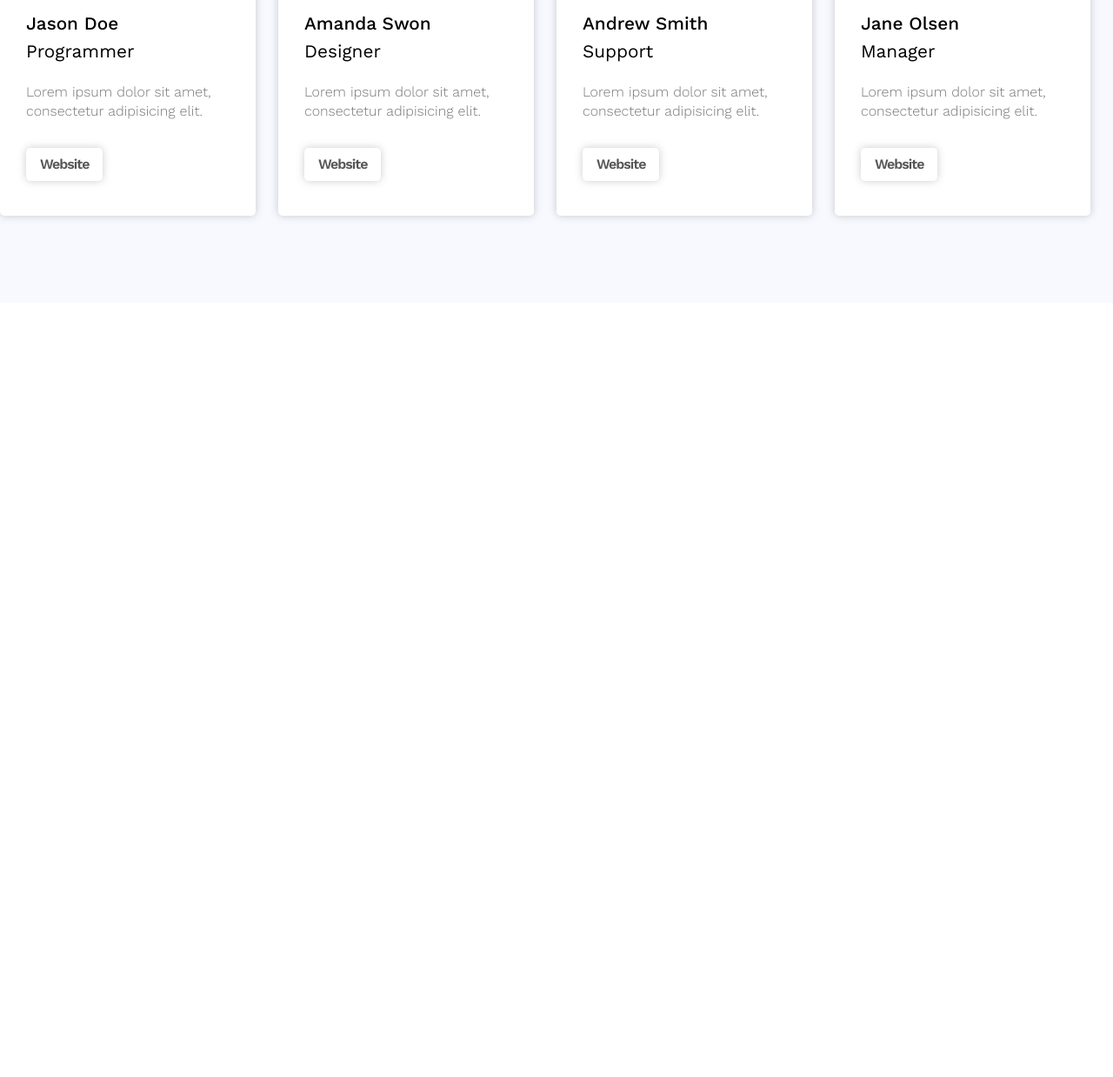
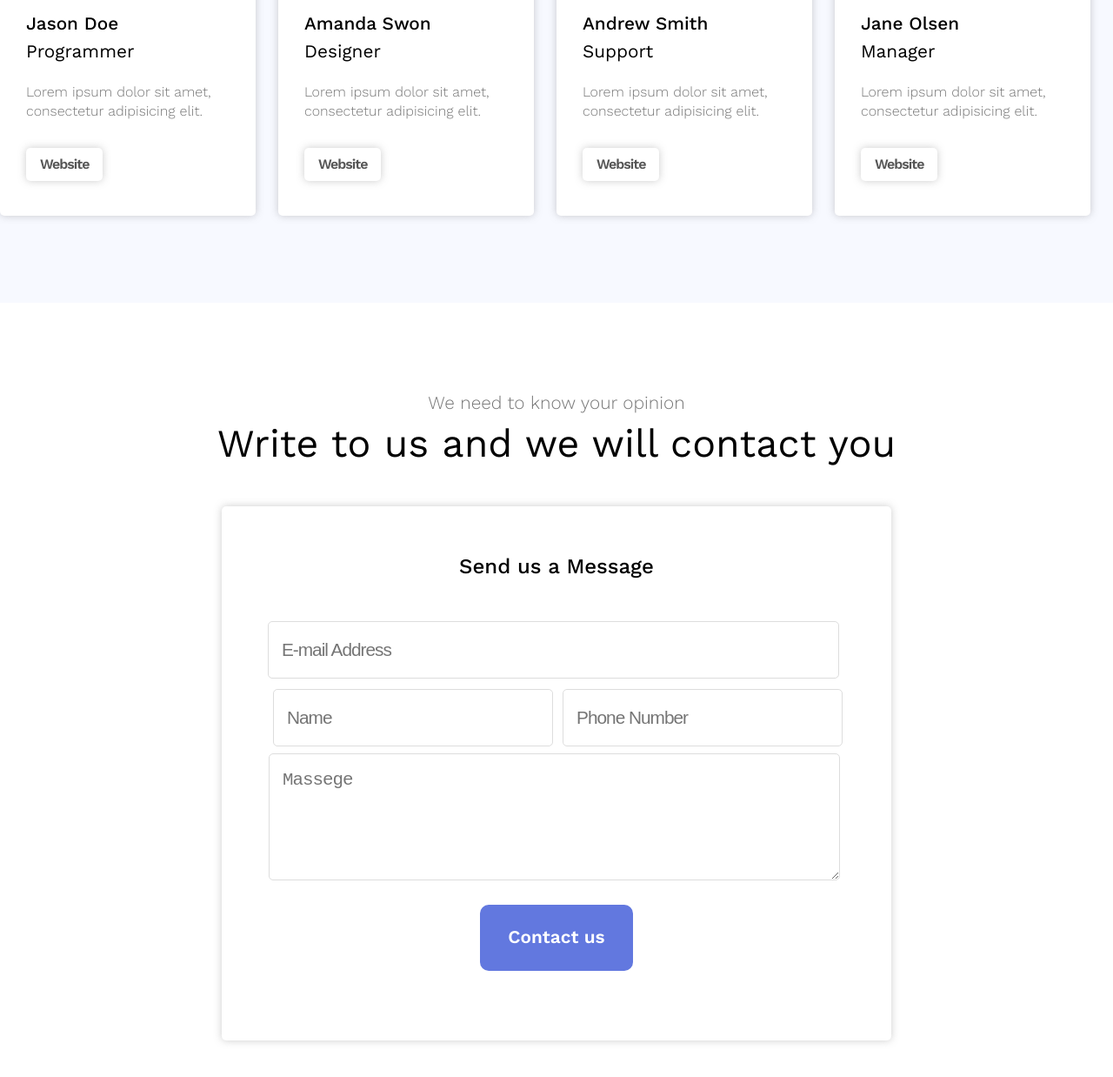
Before and after one commit to MdAbuSaleh/Project-31, a plain HTML site: page index.html in a window 1280 px wide. Shown: the part 6007-7245 px from the top of the page at 87% size. Before the commit the page ends 6355 px from the top, so only its background shows below. Drawn offline with nearby package versions, Linux system fonts and the light colour scheme.

Commit message:
Add Contact

```diff
--- a/index.html
+++ b/index.html
@@ -329,6 +329,32 @@
         </div>
     </section>
 
+    <!-- Contact Us Section -->
+
+    <section class="Contact clear">
+        <div class="container">
+            <div class="contactHeading">
+                <h3>We need to know your opinion</h3>
+                <h2>Write to us and we will contact you</h2>
+            </div>
+            <div class="contactForm">
+                <div class="contactH">
+                    <h2>Send us a Message</h2>
+                    <form action="#">
+                        <input id="Email"  type="email" placeholder="E-mail Address"><br>
+                        <input id="Name" type="text" placeholder="Name">
+                        <input id="Number" type="number" placeholder="Phone Number"><br>
+                        <textarea name="Massege" id="" cols="15" rows="5" placeholder="Massege"></textarea>
+                    </form>
+                    <div class="formb">
+                        <a class="conbtn" href="#">Contact us</a>
+                    </div>
+                </div>
+            </div>
+
+        </div>
+    </section>
+
 </body>
 
 </html>
--- a/style.css
+++ b/style.css
@@ -635,3 +635,150 @@ a{
     background: #555;
     color: #fff;
 }
+/* Contact Us Section */
+
+.Contact{
+    padding: 100px 0px;
+}
+.contactHeading{
+    padding-bottom: 40px;
+    text-align: center;
+}
+.contactHeading h3{
+    font-size: 20.8px;
+    line-height: 31.2px;
+    color: #767676;
+    font-weight: 300;
+}
+.contactHeading h2{
+    font-size: 44.8px;
+    line-height: 62.72px;
+    font-weight: 400;
+    color: #000;
+}
+.contactForm{
+    width: 670px;
+    margin: auto;
+    box-shadow:0px 0px 10px 0px rgba(119, 119, 119, 0.377);
+    padding: 50px;
+    border-radius: 5px;
+}
+.contactH{
+    padding-bottom: 30px;
+}
+.contactH h2{
+    font-size: 25.8;
+    line-height: 38.4px;
+    color: #000;
+    text-align: center;
+    font-weight: 500;
+    padding: 0px 0px 16px;
+    margin-bottom: 20px;
+}
+
+#Email{
+    width: 98%;
+    /* height: 40px; */
+    font-size: 20.8px;
+    line-height: 20.8px;
+    letter-spacing: -1px;
+    margin: 8px 3px;
+    padding: 20px 15px;
+    box-sizing: border-box;
+    color: #767676;
+    border: 0.5px solid #ddd;
+    border-radius: 5px;
+    outline: 0;
+    transition: 0.5s;
+}
+#Email:focus{
+    border: 2px solid #6278df;
+    box-shadow: 0px 0px 20px 0px #6279df57;
+}
+
+#Name{
+    width: 48%;
+    font-size: 20.8px;
+    line-height: 20.8px;
+    letter-spacing: -1px;
+    margin: 4px;
+    padding: 20px 15px;
+    box-sizing: border-box;
+    color: #767676;
+    border: 0.5px solid #ddd;
+    border-radius: 5px;
+    outline: 0;
+    margin-right: 2px;
+    margin-left: 9px;
+    transition: 0.5s;
+
+}
+#Name:focus{
+    border: 2px solid #6278df;
+    box-shadow: 0px 0px 20px 0px #6279df57;
+}
+#Number{
+    width: 48%;
+    font-size: 20.8px;
+    line-height: 20.8px;
+    letter-spacing: -1px;
+    margin: 4px;
+    padding: 20px 15px;
+    box-sizing: border-box;
+    color: #767676;
+    border: 0.5px solid #ddd;
+    border-radius: 5px;
+    outline:0;
+    transition: 0.5s;
+}
+#Number:focus{
+    border: 2px solid #6278df;
+    box-shadow: 0px 0px 20px 0px #6279df57;
+}
+
+textarea{
+    width: 98%;
+    font-size: 20.8px;
+    line-height: 20.8px;
+    letter-spacing: -1px;
+    margin: 4px;
+    padding: 20px 15px;
+    box-sizing: border-box;
+    color: #767676;
+    border: 0.5px solid #ddd;
+    border-radius: 5px;
+    outline:0;
+    transition: 0.5s;
+}
+textarea:focus{
+    border: 2px solid #6278df;
+    box-shadow: 0px 0px 20px 0px #6279df57;
+}
+.formb{
+    width: 100%;
+    margin: auto;
+    text-align: center;
+}
+.conbtn{
+    padding: 20px 30px;
+    background: rgb(98, 120, 223);
+    display: inline-block;
+
+    margin-top: 20px;
+    border-radius: 10px;
+    font-size: 20.8px;
+    line-height: 31.8px;
+    font-weight: 600;
+    color: #fff;
+    transition: 0.5s;
+    border: 2px solid transparent;
+
+}
+
+.conbtn:hover{
+    background-color: #fff;
+    color: #6278df;
+    border: 2px solid #6278df;
+    box-shadow: 0px 0px 20px 0px #6278df;
+
+}
```
